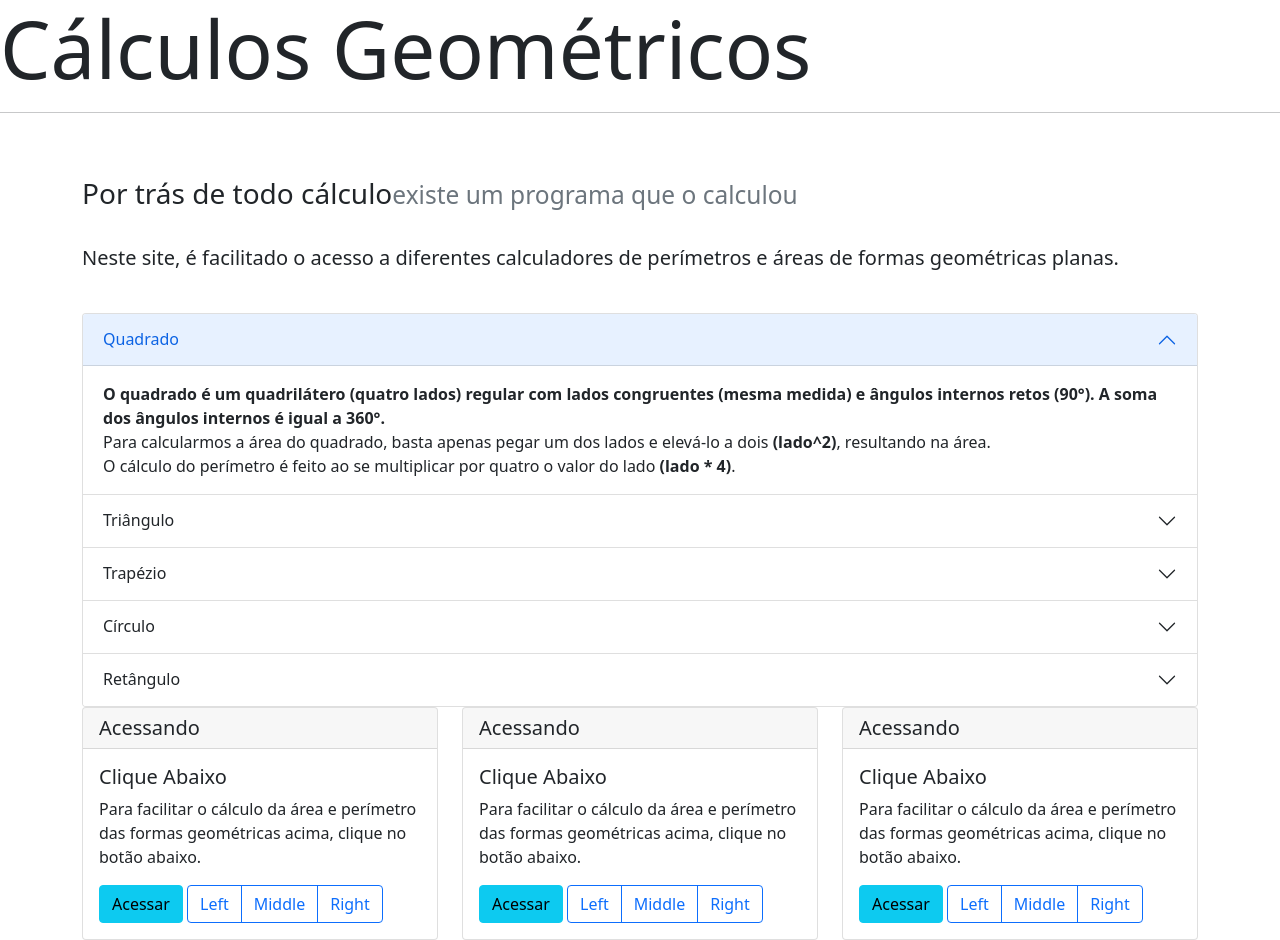
After one commit to iuripprata/atividades-sopr, a Flask app: page /static/index.html in a window 1280 px wide. The commit adds this page. Run offline with Flask 2, Linux system fonts and the light colour scheme; some libraries are stand-ins or nearby versions.

Commit message:
adicionado Bootstrap

```diff
--- a/conversosrFlask/app.py
+++ b/conversosrFlask/app.py
@@ -1,8 +1,13 @@
 from flask import Flask, redirect, render_template, request
 import math
-
+# To follow the naming rule of Flask extension, although
+# this project's name is Bootstrap-Flask, the actual package
+# installed is named `flask_bootstrap`.
+from flask_bootstrap import Bootstrap5
 
 app = Flask(__name__)
+bootstrap = Bootstrap5(app)
+
 
 @app.route("/")
 def index():
--- /dev/null
+++ b/conversosrFlask/static/index.html
@@ -0,0 +1,153 @@
+<!DOCTYPE html>
+
+<html lang="en">
+<head>
+    <link href="https://cdn.jsdelivr.net/npm/bootstrap@5.0.2/dist/css/bootstrap.min.css" rel="stylesheet" integrity="sha384-EVSTQN3/azprG1Anm3QDgpJLIm9Nao0Yz1ztcQTwFspd3yD65VohhpuuCOmLASjC" crossorigin="anonymous">
+    <meta charset="UTF-8">
+    <title>Cálculos Geométricos</title>
+</head>
+<body>
+
+<h1 class="display-1">Cálculos Geométricos</h1><hr>
+
+<br><br>
+<div class="container">
+  <div class="row">
+    <div class="col-12">
+      <h3>
+        Por trás de todo cálculo<small class="text-muted">existe um programa que o calculou</small>
+      </h3><br>
+      <p class="lead">
+        Neste site, é facilitado o acesso a diferentes calculadores de perímetros e áreas de formas geométricas planas.
+      </p><br>
+    </div>
+    <div class="col-12">
+      <div class="accordion" id="accordionExample">
+        <div class="accordion-item">
+          <h2 class="accordion-header" id="headingOne">
+            <button class="accordion-button" type="button" data-bs-toggle="collapse" data-bs-target="#collapseOne" aria-expanded="true" aria-controls="collapseOne">
+              Quadrado
+            </button>
+          </h2>
+          <div id="collapseOne" class="accordion-collapse collapse show" aria-labelledby="headingOne" data-bs-parent="#accordionExample">
+            <div class="accordion-body">
+              <strong>O quadrado é um quadrilátero (quatro lados) regular com lados congruentes (mesma medida) e ângulos internos retos (90°). A soma dos ângulos internos é igual a 360°.</strong>
+                <br>Para calcularmos a área do quadrado, basta apenas pegar um dos lados e elevá-lo a dois <strong>(lado^2)</strong>, resultando na área.
+                <br>O cálculo do perímetro é feito ao se multiplicar por quatro o valor do lado <strong>(lado * 4)</strong>.
+            </div>
+          </div>
+        </div>
+        <div class="accordion-item">
+          <h2 class="accordion-header" id="headingTwo">
+            <button class="accordion-button collapsed" type="button" data-bs-toggle="collapse" data-bs-target="#collapseTwo" aria-expanded="false" aria-controls="collapseTwo">
+              Triângulo
+            </button>
+          </h2>
+          <div id="collapseTwo" class="accordion-collapse collapse" aria-labelledby="headingTwo" data-bs-parent="#accordionExample">
+            <div class="accordion-body">
+              <strong>Os trapézios são quadriláteros que possuem um par de lados opostos paralelos. Sendo assim, os trapézios herdam todas as características e propriedades fundamentais dos quadriláteros.</strong>
+              <br>Para calcularmos a área do triângulo, basta multiplicar a base pela altura e dividir tudo por dois <strong>((b*h)/2)</strong>, resultando na área.
+              <br>O cálculo do perímetro é feito ao se somar os três lados do triângulo <strong>(lado1 + lado2 + base)</strong>.
+            </div>
+          </div>
+        </div>
+        <div class="accordion-item">
+          <h2 class="accordion-header" id="headingThree">
+            <button class="accordion-button collapsed" type="button" data-bs-toggle="collapse" data-bs-target="#collapseThree" aria-expanded="false" aria-controls="collapseThree">
+              Trapézio
+            </button>
+          </h2>
+          <div id="collapseThree" class="accordion-collapse collapse" aria-labelledby="headingThree" data-bs-parent="#accordionExample">
+            <div class="accordion-body">
+              <strong>Um trapézio é um polígono que possui três lados e que necessariamente é uma figura plana cujos lados são segmentos de reta. Para ser polígono, esses segmentos de reta encontram-se apenas em suas extremidades, formando, assim, três vértices. Além disso, também são encontrados três ângulos internos em qualquer que seja o triângulo..</strong>
+              <br>Para calcularmos a área do triângulo, basta multiplicar a base maior pela menor, depois multiplicar pela altura e dividir tudo por dois <strong>( ((bM*bm)*h)/2 )</strong>, resultando na área.
+              <br>O cálculo do perímetro é feito ao se multiplicar pi por dois e então multiplicar tudo pelo raio <strong>(lado1 + lado2 + base maior + base menor)</strong>.      </div>
+          </div>
+        </div>
+        <div class="accordion-item">
+          <h2 class="accordion-header" id="headingFour">
+            <button class="accordion-button collapsed" type="button" data-bs-toggle="collapse" data-bs-target="#collapseFour" aria-expanded="false" aria-controls="collapseFour">
+              Círculo
+            </button>
+          </h2>
+          <div id="collapseFour" class="accordion-collapse collapse" aria-labelledby="headingFour" data-bs-parent="#accordionExample">
+            <div class="accordion-body">
+              <strong>Um círculo é um conjunto de pontos resultantes da união de uma circunferência com todos os seus pontos internos. Desse modo, ao preencher uma piscina circular de água, por exemplo, a borda dessa piscina e a superfície da água compõem um círculo.</strong>
+              <br>Para calcularmos a área do círculo, basta multiplicar pi pelo raio ao quadrado <strong>( π*(r^2) )</strong>, resultando na área.
+              <br>O cálculo do perímetro é feito ao se multiplicar pi com 2 e então multiplicar tudo pelo raio <strong>( 2π*r )</strong>.
+            </div>
+          </div>
+        </div>
+        <div class="accordion-item">
+          <h2 class="accordion-header" id="headingFive">
+            <button class="accordion-button collapsed" type="button" data-bs-toggle="collapse" data-bs-target="#collapseFive" aria-expanded="false" aria-controls="collapseFive">
+              Retângulo
+            </button>
+          </h2>
+          <div id="collapseFive" class="accordion-collapse collapse" aria-labelledby="headingFive" data-bs-parent="#accordionExample">
+            <div class="accordion-body">
+              <strong>O retângulo é um quadrilátero que possui quatro ângulos retos. É formado por quatro lados, sendo os lados opostos paralelos, o que faz dele ser também um paralelogramo.</strong>
+              <br>Para calcularmos a área do retângulo, basta multiplicar a base pela altura <strong>( b * h )</strong>, resultando na área.
+              <br>O cálculo do perímetro é feito ao se somar todos os lados <strong>( 2b + 2h )</strong>.
+            </div>
+          </div>
+        </div>
+      </div>
+    </div>
+  </div>
+</div>
+
+
+<div class="container">
+  <div class="row">
+    <div class="col">
+      <div class="card">
+        <h5 class="card-header">Acessando</h5>
+        <div class="card-body">
+          <h5 class="card-title">Clique Abaixo</h5>
+          <p class="card-text">Para facilitar o cálculo da área e perímetro das formas geométricas acima, clique no botão abaixo.</p>
+          <a href="Calculadores.html" class="btn btn-info">Acessar</a>
+          <div class="btn-group" role="group" aria-label="Basic outlined example">
+            <button type="button" class="btn btn-outline-primary">Left</button>
+            <button type="button" class="btn btn-outline-primary">Middle</button>
+            <button type="button" class="btn btn-outline-primary">Right</button>
+          </div>
+        </div>
+      </div>
+    </div>
+    <div class="col">
+      <div class="card">
+        <h5 class="card-header">Acessando</h5>
+        <div class="card-body">
+          <h5 class="card-title">Clique Abaixo</h5>
+          <p class="card-text">Para facilitar o cálculo da área e perímetro das formas geométricas acima, clique no botão abaixo.</p>
+          <a href="Calculadores.html" class="btn btn-info">Acessar</a>
+          <div class="btn-group" role="group" aria-label="Basic outlined example">
+            <button type="button" class="btn btn-outline-primary">Left</button>
+            <button type="button" class="btn btn-outline-primary">Middle</button>
+            <button type="button" class="btn btn-outline-primary">Right</button>
+          </div>
+        </div>
+      </div>
+    </div>
+    <div class="col">
+      <div class="card">
+        <h5 class="card-header">Acessando</h5>
+        <div class="card-body">
+          <h5 class="card-title">Clique Abaixo</h5>
+          <p class="card-text">Para facilitar o cálculo da área e perímetro das formas geométricas acima, clique no botão abaixo.</p>
+          <a href="Calculadores.html" class="btn btn-info">Acessar</a>
+          <div class="btn-group" role="group" aria-label="Basic outlined example">
+            <button type="button" class="btn btn-outline-primary">Left</button>
+            <button type="button" class="btn btn-outline-primary">Middle</button>
+            <button type="button" class="btn btn-outline-primary">Right</button>
+          </div>
+        </div>
+      </div>
+    </div>
+  </div>
+</div>
+
+<script src="https://cdn.jsdelivr.net/npm/bootstrap@5.0.2/dist/js/bootstrap.bundle.min.js" integrity="sha384-MrcW6ZMFYlzcLA8Nl+NtUVF0sA7MsXsP1UyJoMp4YLEuNSfAP+JcXn/tWtIaxVXM" crossorigin="anonymous"></script>
+</body>
+</html>
--- a/conversosrFlask/templates/base.html
+++ b/conversosrFlask/templates/base.html
@@ -2,6 +2,7 @@
 <html lang="en">
 <head>
     {% block head %}
+    <link href="https://cdn.jsdelivr.net/npm/bootstrap@5.0.2/dist/css/bootstrap.min.css" rel="stylesheet" integrity="sha384-EVSTQN3/azprG1Anm3QDgpJLIm9Nao0Yz1ztcQTwFspd3yD65VohhpuuCOmLASjC" crossorigin="anonymous">
     <meta charset="UTF-8">
     <title>{% block title %} {% endblock %}</title>
     {% endblock %}
@@ -12,5 +13,6 @@
     &copy; Copyright 2022 by JBL
         {% endblock %}
     </div>
+<script src="https://cdn.jsdelivr.net/npm/bootstrap@5.0.2/dist/js/bootstrap.bundle.min.js" integrity="sha384-MrcW6ZMFYlzcLA8Nl+NtUVF0sA7MsXsP1UyJoMp4YLEuNSfAP+JcXn/tWtIaxVXM" crossorigin="anonymous"></script>
 </body>
 </html>
--- a/conversosrFlask/templates/temp_kelv.html
+++ b/conversosrFlask/templates/temp_kelv.html
@@ -2,7 +2,7 @@
 {% block title %} {{ titulo }} {% endblock %}
 {% block content %}
     <h1>Kelvin</h1><hr>
-    <form action="/kelvin/data/" method="POST">
+    <form action="/temperatura/kelvin/data/" method="POST">
         Graus Kelvin<input type="text" name="grau"><br><br>
         <input type="radio" id="fahr" name="tempe" value="Fahrenheits">
         <label for="fahr">Fahrenheits</label><br>
--- a/conversosrFlask/templates/tempo_hora.html
+++ b/conversosrFlask/templates/tempo_hora.html
@@ -2,7 +2,7 @@
 {% block title %} {{ titulo }} {% endblock %}
 {% block content %}
     <h1>Hora</h1><hr>
-    <form action="/hora/data/" method="POST">
+    <form action="/tempo/hora/data/" method="POST">
         Horas<input type="text" name="hora"><br><br>
         <input type="radio" id="min" name="temp" value="Minuto">
         <label for="min">Minuto</label><br>
--- a/conversosrFlask/templates/tempo_minuto.html
+++ b/conversosrFlask/templates/tempo_minuto.html
@@ -2,7 +2,7 @@
 {% block title %} {{ titulo }} {% endblock %}
 {% block content %}
     <h1>Retângulo</h1><hr>
-    <form action="/minuto/data/" method="POST">
+    <form action="/tempo/minuto/data/" method="POST">
         Minutos<input type="text" name="minuto"><br><br>
         <input type="radio" id="hor" name="temp" value="Hora">
         <label for="hor">Hora</label><br>
--- a/conversosrFlask/templates/tempo_segundo.html
+++ b/conversosrFlask/templates/tempo_segundo.html
@@ -2,7 +2,7 @@
 {% block title %} {{ titulo }} {% endblock %}
 {% block content %}
     <h1>Segundos</h1><hr>
-    <form action="/segundo/data/" method="POST">
+    <form action="/tempo/segundo/data/" method="POST">
         Segundos<input type="text" name="segundo"><br><br>
         <input type="radio" id="min" name="temp" value="Minuto">
         <label for="min">Minuto</label><br>
```
Also changed, not shown: conversosrFlask/app (1).py (deleted, +0 -115 lines), conversosrFlask/templates/resultados.html (added, +17 -0 lines).
